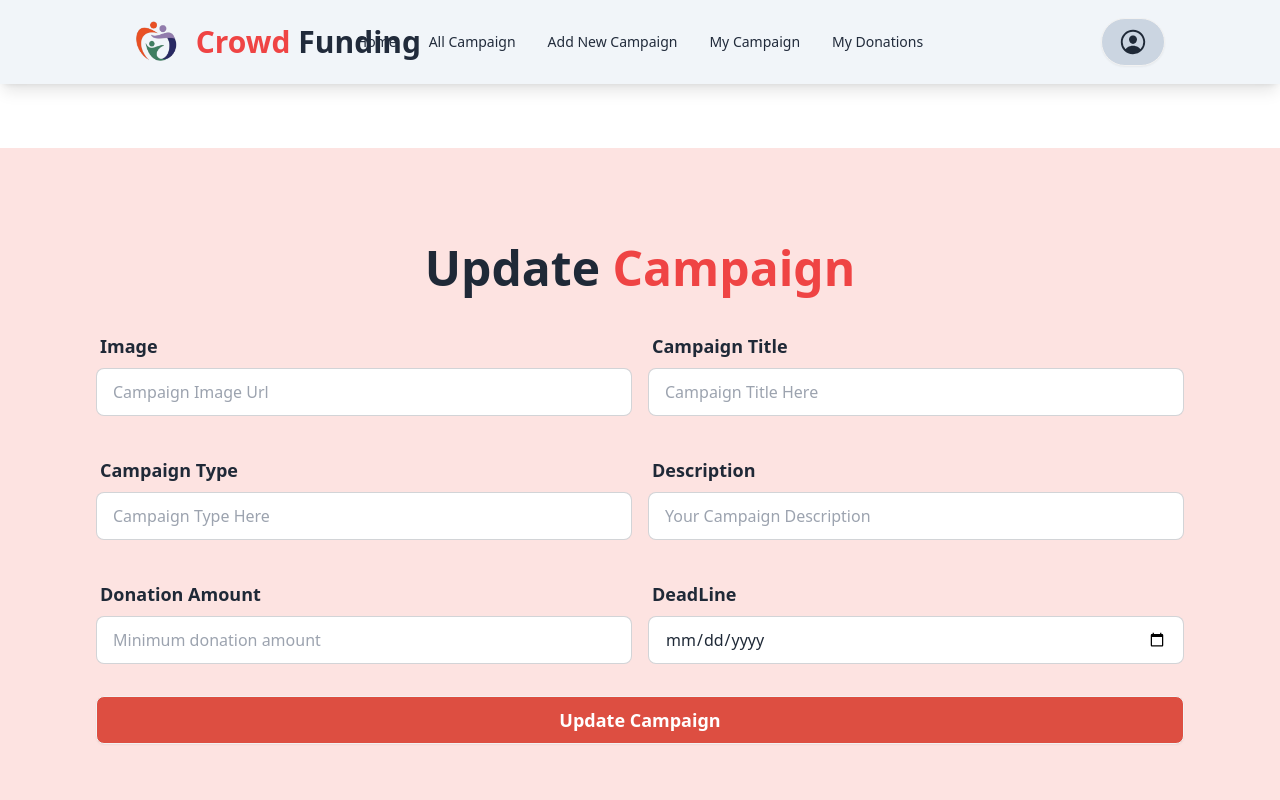
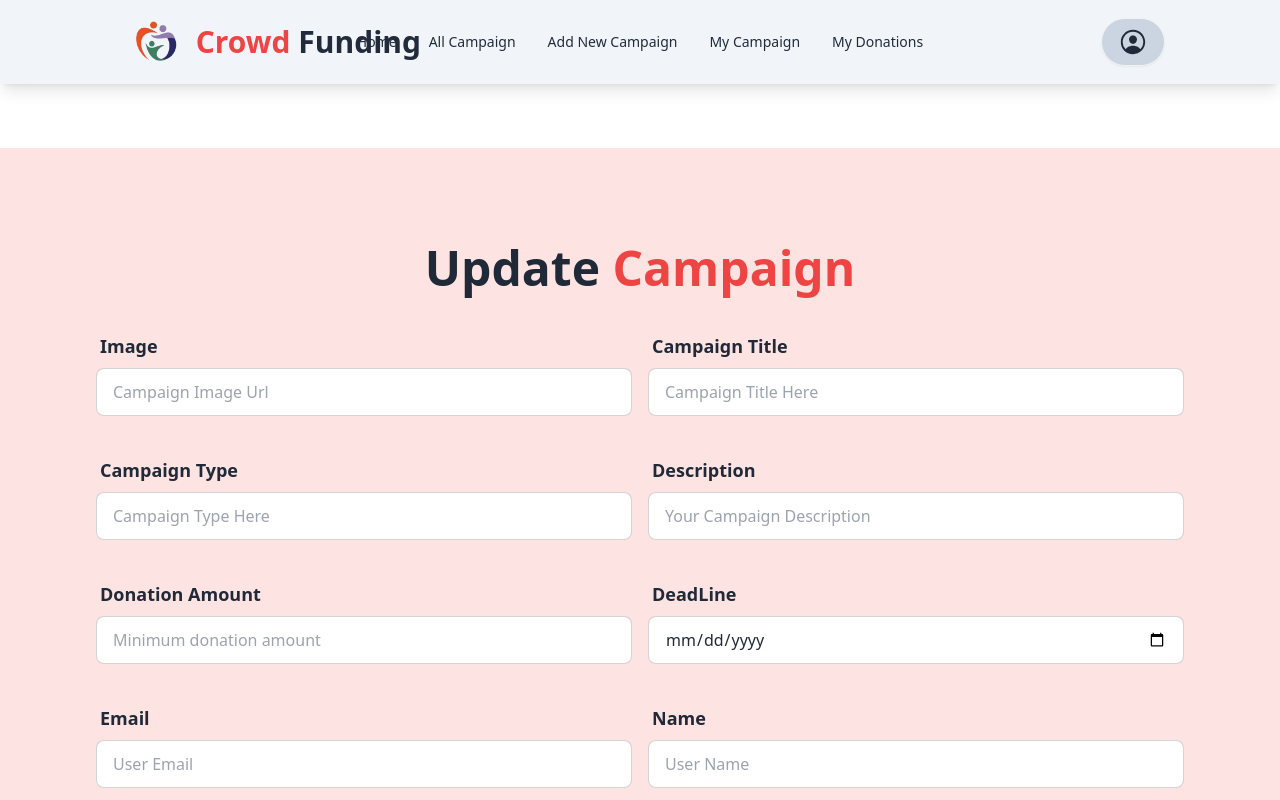
Before and after one commit to MdFoysal2024/assignment-10-client-side, a React (Vite) app: page /campaignUpdate/1 in a window 1280 px wide. Shown: the top 800 px of the page. Built offline with nearby package versions, Linux system fonts and the light colour scheme; no server answers.

Commit message:
Campaign delete functionality is done successfully

```diff
--- a/src/components/CampaignUpdate.jsx
+++ b/src/components/CampaignUpdate.jsx
@@ -2,7 +2,7 @@ import React from 'react';
 import { useEffect } from 'react';
 import { useState } from 'react';
 import { Helmet } from 'react-helmet';
-import { useLoaderData, useParams } from 'react-router-dom';
+import { Link, useLoaderData, useParams } from 'react-router-dom';
 import Swal from 'sweetalert2';
 
 const CampaignUpdate = () => {
@@ -16,7 +16,7 @@ const CampaignUpdate = () => {
 
     const [updateCampaign, setUpdateCampaign] = useState({})
 
-    const { image, title, campaignType, description, amount, date } = updateCampaign || {};
+    const { image, title, campaignType, description, amount, date, name, email } = updateCampaign || {};
 
     useEffect(() => {
         fetch(`http://localhost:5000/updateCampaign/${id}`)
@@ -41,8 +41,10 @@ const CampaignUpdate = () => {
         const description = form.description.value;
         const amount = form.amount.value;
         const date = form.date.value;
+        const email = form.email.value;
+        const name = form.name.value;
 
-        const newUpdateCampaign = { image, title, campaignType, description, amount, date }
+        const newUpdateCampaign = { image, title, campaignType, description, amount, date, email, name }
 
         console.log(image, title, campaignType, description, amount, date)
         console.log(newUpdateCampaign);
@@ -171,7 +173,7 @@ const CampaignUpdate = () => {
 
                         </div>
                     </div>
-                    {/* <div className="md:flex mb-8 gap-4">
+                    <div className="md:flex mb-8 gap-4">
 
                         <div className="form-control   md:w-1/2 ">
                             <label className="label">
@@ -179,7 +181,7 @@ const CampaignUpdate = () => {
 
                             </label>
                             <label className="input-group">
-                            <input type="email" name="email" placeholder="User Email" className="input input-bordered w-full " />
+                                <input type="email" name="email" placeholder="User Email" className="input input-bordered w-full " defaultValue={email} />
 
                             </label>
 
@@ -190,14 +192,20 @@ const CampaignUpdate = () => {
 
                             </label>
                             <label className="input-group">
-                            <input type="text" name="name" placeholder="User Name" className="input input-bordered w-full " />
+                                <input type="text" name="name" placeholder="User Name" className="input input-bordered w-full " defaultValue={name} />
 
                             </label>
 
                         </div>
-                </div> */}
+                    </div>
 
                     <input type="submit" value="Update Campaign" className="btn w-full  bg-[#dd4e41] font-bold hover:text-black text-white text-lg" />
+
+
+                    {/* <Link to='/myCampaign'>
+                        <input type="submit" value="Update Campaign" className="btn w-full  bg-[#dd4e41] font-bold hover:text-black text-white text-lg" />
+                    </Link> */}
+
                 </form>
             </div>
         </div>
--- a/src/main.jsx
+++ b/src/main.jsx
@@ -72,7 +72,7 @@ const router = createBrowserRouter([
       {
         path: "/campaignUpdate/:id",
         element: <CampaignUpdate></CampaignUpdate>,
-        // loader: ({params}) => fetch(`http://localhost:5000/campaigns/${params.id}`)
+
       },
       {
         path: "/campaignDetails/:id",
```
Lines whose indentation alone changed are shown as unchanged.
